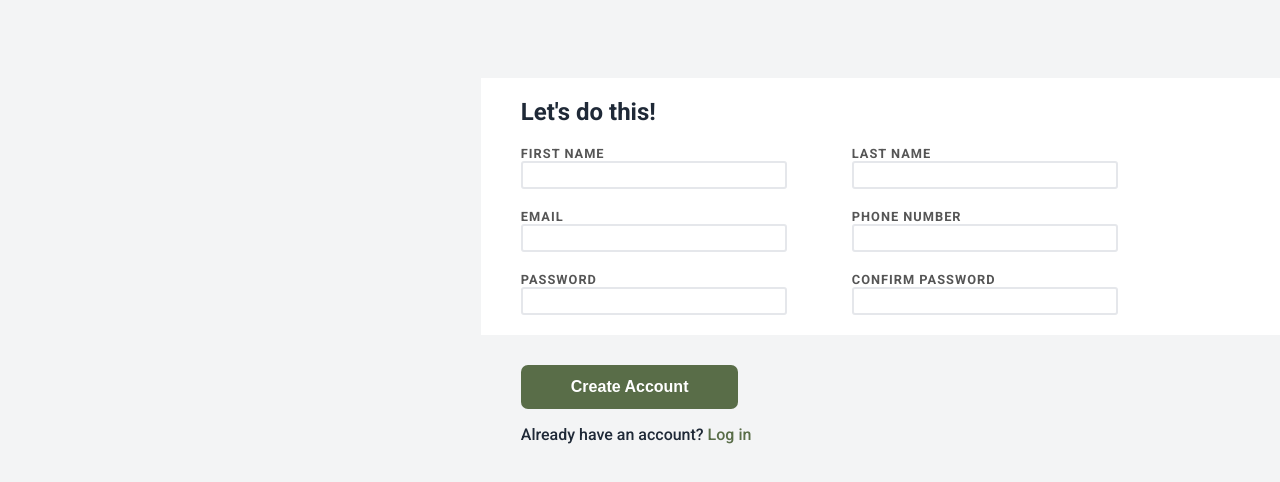
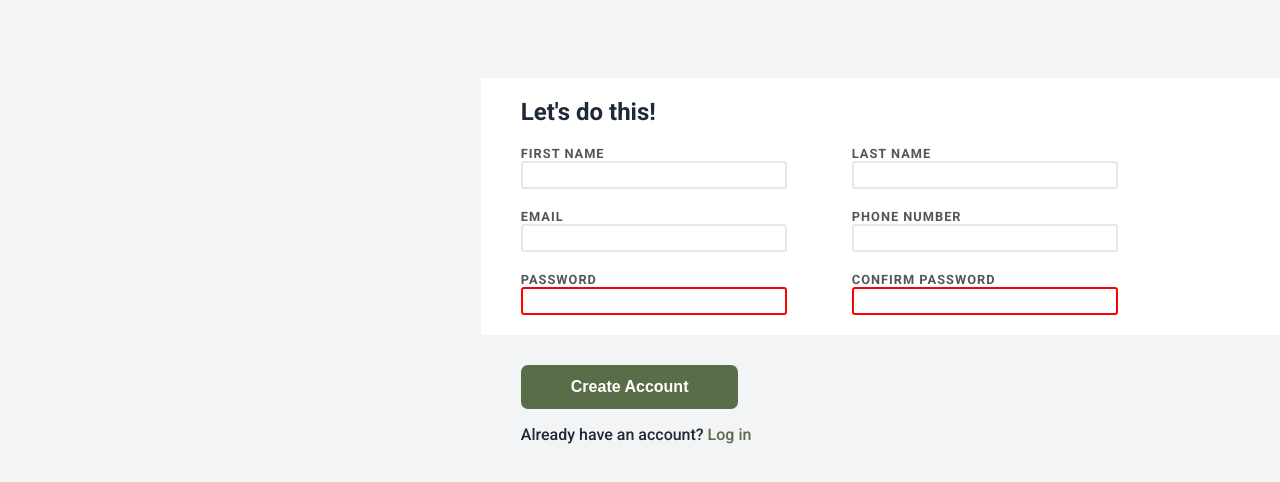
Before and after one commit to Mando1899/Sign-up-Form, a plain HTML site: page index.html in a window 1280 px wide. Shown: the part 292-774 px from the top of the page. Drawn offline with Linux system fonts and the light colour scheme.

Commit message:
styled input fields sudo classes

```diff
--- a/styles.css
+++ b/styles.css
@@ -107,6 +107,15 @@ input {
     font-size: 1em;
 }
 
+input[type="password"]:invalid {
+    border: 2px solid red;
+}
+
+input:focus {
+    outline: none;
+    border: 2px solid blue;
+}
+
 button {
     padding: 13px 50px;
     margin-left: var(--form-margin);
```
